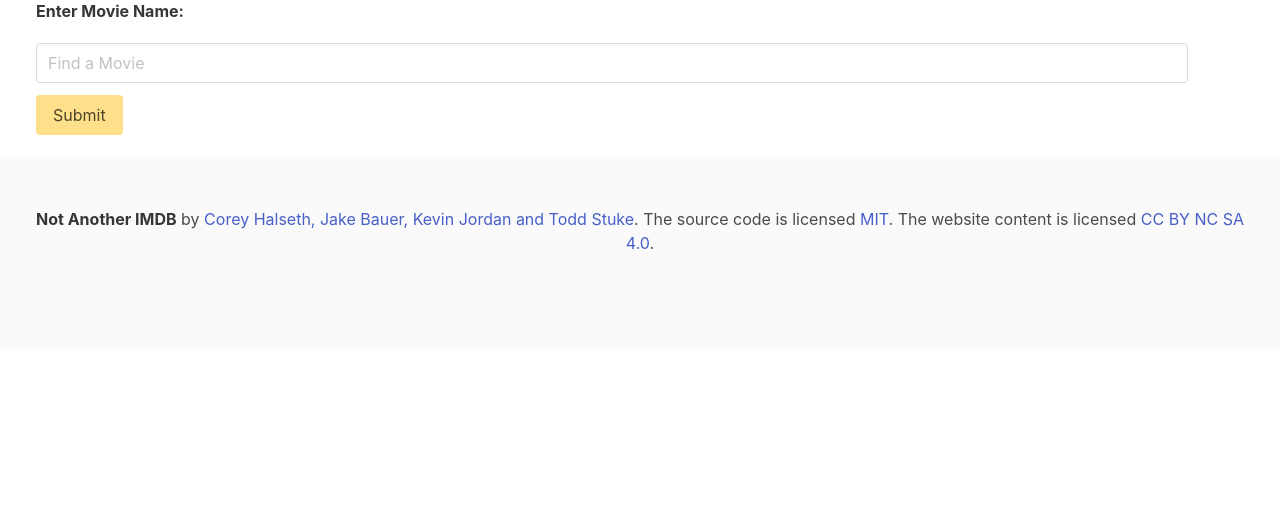
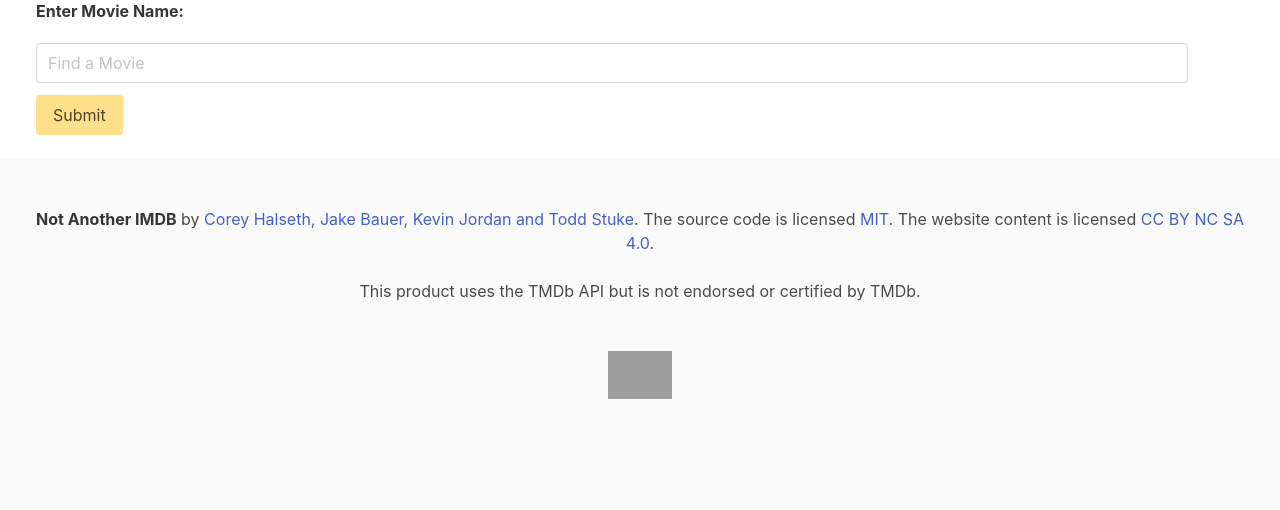
Before and after one commit to tddstuke/Not-Another-IMDB, a Node server app: page / in a window 1280 px wide. Shown: the part 113-623 px from the top of the page. Run offline with Node 20, Linux system fonts and the light colour scheme; some libraries are stand-ins or nearby versions; grey boxes are pictures that could not be loaded.

Commit message:
added associations and credit to TMDB

```diff
--- a/views/layouts/main.handlebars
+++ b/views/layouts/main.handlebars
@@ -71,6 +71,15 @@
             SA 4.0</a>.
         </p>
       </div>
+      <div class="content has-text-centered">
+        <p>This product uses the TMDb API but is not endorsed or certified by
+          TMDb.</p>
+        <figure class="image is-64x64 is-inline-block"><img
+            src="https://www.themoviedb.org/assets/2/v4/logos/v2/blue_square_1-5bdc75aaebeb75dc7ae79426ddd9be3b2be1e342510f8202baf6bffa71d7f5c4.svg"
+            alt=""
+          /></figure>
+
+      </div>
     </footer>
     {{#if loggedIn}}
       <script src="/javascript/logout.js"></script>
```
Also changed, not shown: models/index.js (+8 -6 lines).
